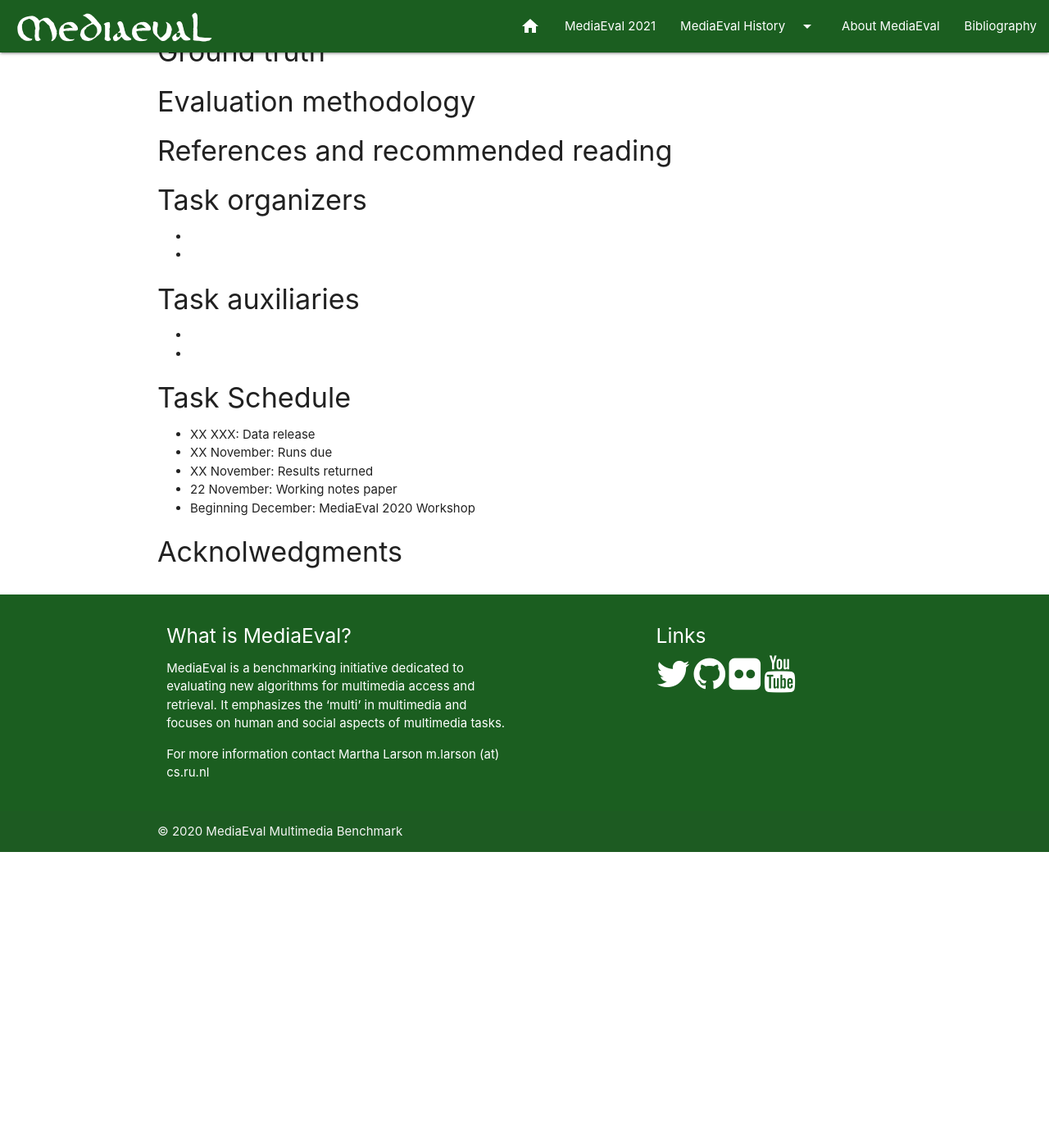
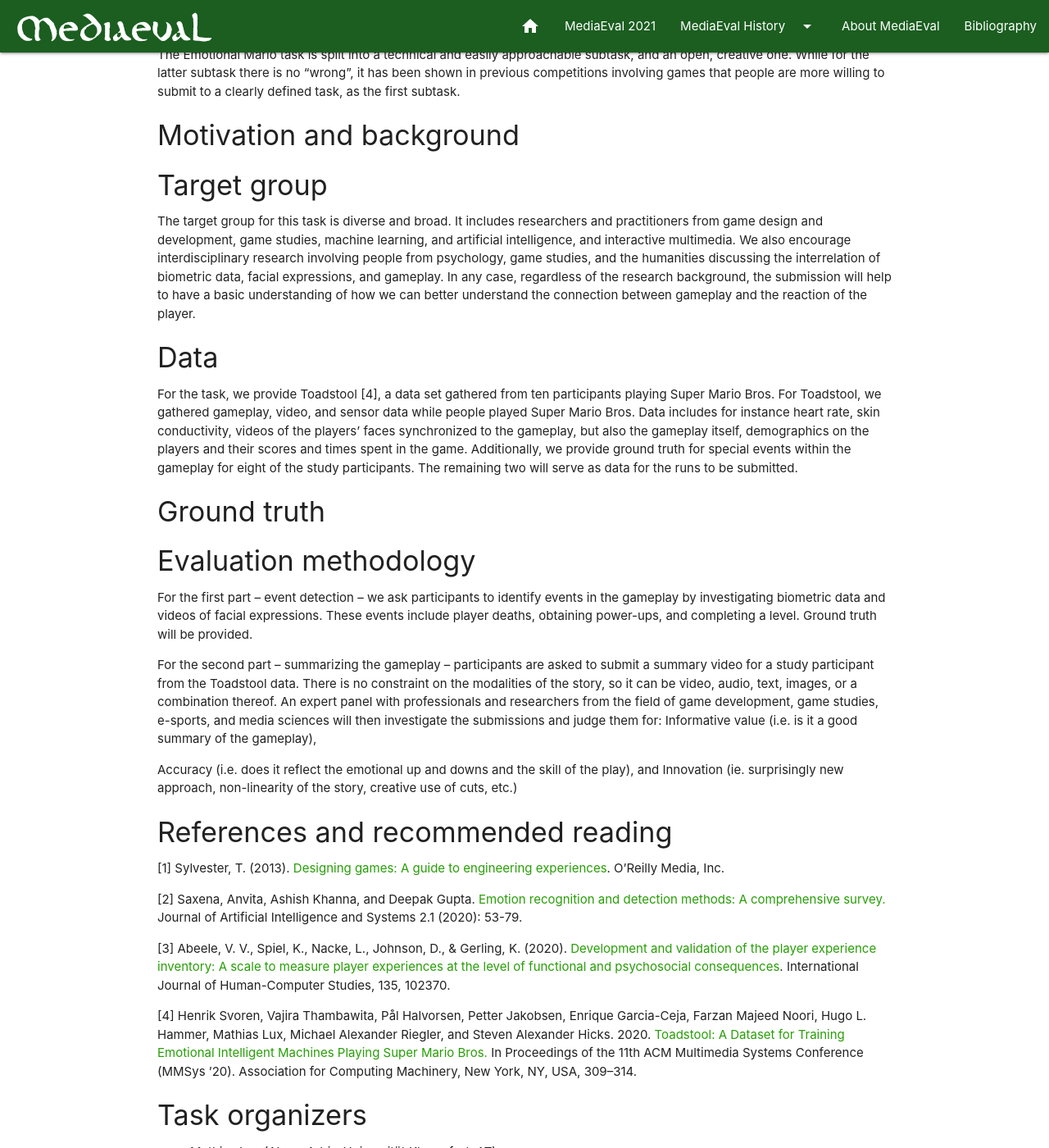
Before and after one commit to multimediaeval/multimediaeval.github.io, a Jekyll site: the page built from _editions/2021/tasks/emotionalmario.md, in a window 1280 px wide and 1400 px high, scrolled down 483 px. Shown: the whole window at 82% size. Built offline with Jekyll 4.4.1, drawn with Linux system fonts in a browser that asks for light colours; before the commit the page ends 1522 px from its top, so only the background shows below that; some of the changed text lies outside the part shown.

Commit message:
Update emotionalmario.md

```diff
--- a/_editions/2021/tasks/emotionalmario.md
+++ b/_editions/2021/tasks/emotionalmario.md
@@ -5,9 +5,9 @@
 hide: true
 
 # required info
-title: "GameStory: Emotional Mario"
+title: "Emotional Mario: A Games Analytics Challenge"
 subtitle:
-blurb: "Insert blurb here, keep it between the quotes in order to handle any special characters"
+blurb: "Carry out analysis of emotion on videos and biometric data of players to predict key moments in the gameplay. Optionally, use these predictions to create a highlights video containing the best moments of gameplay."
 ---
 
 <!-- # please respect the structure below-->
@@ -15,39 +15,58 @@
 
 #### Task Description
 
+In the first subtask, we want participants to identify events of high significance in the gameplay by just analyzing the facial video and the biometric data. Such significant events include the end of a level, a power-up or extra life for Mario, or Mario’s death.
+
+For the second subtask, which is optional, we ask participants to create a video summary of the best moments of the play. This can include gameplay scenes, facial video, data visualization, and whatever comes to your mind for helping such a summary.
+
+<img src="" alt="Emotional Mario gameplay screen shot"/>
+
+The Emotional Mario task is split into a technical and easily approachable subtask, and an open, creative one. While for the latter subtask there is no “wrong”, it has been shown in previous competitions involving games that people are more willing to submit to a clearly defined task, as the first subtask.
+
 #### Motivation and background
 
-#### Introduction
-
 #### Target group
+The target group for this task is diverse and broad. It includes researchers and practitioners from game design and development, game studies, machine learning, and artificial intelligence, and interactive multimedia. We also encourage interdisciplinary research involving people from psychology, game studies, and the humanities discussing the interrelation of biometric data, facial expressions, and gameplay. In any case, regardless of the research background, the submission will help to have a basic understanding of how we can better understand the connection between gameplay and the reaction of the player.
 
 #### Data
+For the task, we provide Toadstool [4], a data set gathered from ten participants playing Super Mario Bros. For Toadstool, we gathered gameplay, video, and sensor data while people played Super Mario Bros. Data includes for instance heart rate, skin conductivity, videos of the players’ faces synchronized to the gameplay, but also the gameplay itself, demographics on the players and their scores and times spent in the game. Additionally, we  provide ground truth for special events within the gameplay for eight of the study participants. The remaining two will serve as data for the runs to be submitted.
 
 #### Ground truth
 
 #### Evaluation methodology
+For the first part -- event detection -- we ask participants to identify events in the gameplay by investigating biometric data and videos of facial expressions. These events include player deaths, obtaining power-ups, and completing a level. Ground truth will be provided.
+
+For the second part -- summarizing the gameplay -- participants are asked to submit a summary video for a study participant from the Toadstool data. There is no constraint on the modalities of the story, so it can be video, audio, text, images, or a combination thereof. An expert panel with  professionals and researchers from the field of game development, game studies, e-sports, and media sciences will then investigate the submissions and judge them for:
+Informative value (i.e. is it a good summary of the gameplay),
+
+Accuracy (i.e. does it reflect the emotional up and downs and the skill of the play), and
+Innovation (ie. surprisingly new approach, non-linearity of the story, creative use of cuts, etc.)
+
 
 #### References and recommended reading
 <!-- # Please use the ACM format for references https://www.acm.org/publications/authors/reference-formatting (but no DOI needed)-->
 <!-- # The paper title should be a hyperlink leading to the paper online-->
 
+[1] Sylvester, T. (2013). [Designing games: A guide to engineering experiences](https://www.oreilly.com/library/view/designing-games/9781449338015/). O'Reilly Media, Inc.
+
+[2] Saxena, Anvita, Ashish Khanna, and Deepak Gupta. [Emotion recognition and detection methods: A comprehensive survey.](https://iecscience.org/uploads/jpapers/202003/dnQToaqdF8IRjhE62pfIovCkDJ2jXAcZdK6KHRzM.pdf) Journal of Artificial Intelligence and Systems 2.1 (2020): 53-79.
+
+[3] Abeele, V. V., Spiel, K., Nacke, L., Johnson, D., & Gerling, K. (2020). [Development and validation of the player experience inventory: A scale to measure player experiences at the level of functional and psychosocial consequences](https://lirias.kuleuven.be/retrieve/580761). International Journal of Human-Computer Studies, 135, 102370.
+
+[4] Henrik Svoren, Vajira Thambawita, Pål Halvorsen, Petter Jakobsen, Enrique Garcia-Ceja, Farzan Majeed Noori, Hugo L. Hammer, Mathias Lux, Michael Alexander Riegler, and Steven Alexander Hicks. 2020. [Toadstool: A Dataset for Training Emotional Intelligent Machines Playing Super Mario Bros.](https://dl.acm.org/doi/abs/10.1145/3339825.3394939) In Proceedings of the 11th ACM Multimedia Systems Conference (MMSys ’20). Association for Computing Machinery, New York, NY, USA, 309–314.
+
+
 #### Task organizers
-* <!-- # First organizer-->
-* <!-- # Second organizer-->
-<!-- # and so on-->
-
-#### Task auxiliaries
-<!-- # optional, delete if not used-->
-* <!-- # First auxiliary-->
-* <!-- # Second auxiliary-->
-<!-- # and so on-->
+* Mathias Lux (Alpen-Adria-Universität Klagenfurt, AT)
+* Michael Riegler, Pål Halvorsen, Vajira Thambawita, and Steven Hicks (SimulaMet Oslo, NO)
+* Duc-Tien Dang-Nguyen and Kristine Jorgensen (University of Bergen, NO)
 
 #### Task Schedule
-* XX XXX: Data release <!-- # Replace XX with your date. We suggest setting the date in June-July-->
-* XX November: Runs due <!-- # Replace XX with your date. We suggest setting enough time in order to have enough time to assess and return the results by the Results returned deadline-->
-* XX November: Results returned  <!-- Replace XX with your date. Latest possible should be 15 November-->
-* 22 November: Working notes paper  <!-- Fixed. Please do not change. Exact date to be decided-->
+* 13 July: Data release
+* 31 October: Runs due
+* 15 November: Results returned
+* 22 November: Working notes paper  <!-- Fixed. Please do not change.-->
 * Beginning December: MediaEval 2020 Workshop <!-- Fixed. Please do not change. Exact date to be decided-->
 
-#### Acknolwedgments
+<!-- #### Acknolwedgments-->
 <!-- # optional, delete if not used-->
```
